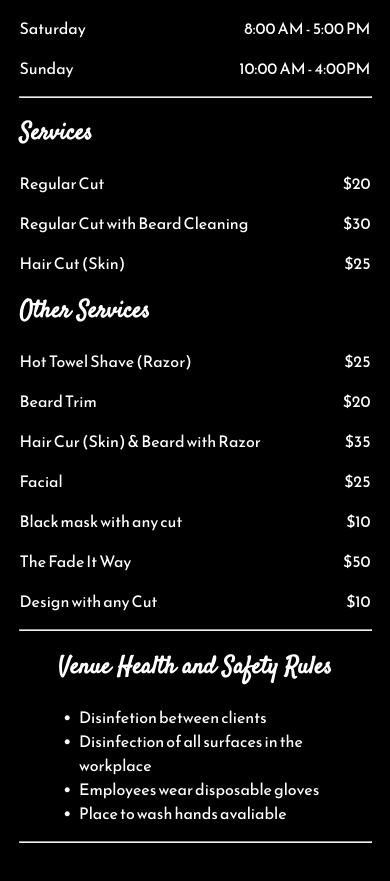
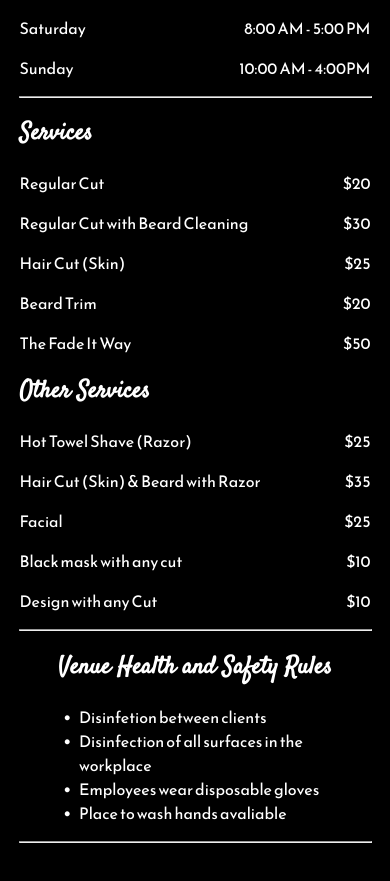
Before and after one commit to JesusFernandoRios/Fadeit-barbershop, a React (Create React App) app: page / in a window 390 px wide. Shown: the part 907-1788 px from the top of the page. Built offline with nearby package versions, Linux system fonts and the light colour scheme.

Commit message:
updated pricing component styling by setting sub components as rows

```diff
--- a/src/Components/Pricing.jsx
+++ b/src/Components/Pricing.jsx
@@ -13,6 +13,10 @@ export default function Pricing() {
                 </p>
                 <p>Hair Cut (Skin) <span className='prices'>$25</span>
                 </p>
+                <p>Beard Trim <span className='prices'>$20</span>
+                </p>
+                <p>The Fade It Way <span className='prices'>$50</span>
+                </p>
 
             </div>
 
@@ -21,15 +25,11 @@ export default function Pricing() {
 
                 <p>Hot Towel Shave (Razor) <span className='prices'>$25</span>
                 </p>
-                <p>Beard Trim <span className='prices'>$20</span>
-                </p>
-                <p>Hair Cur (Skin) & Beard with Razor <span className='prices'>$35</span>
+                <p>Hair Cut (Skin) & Beard with Razor <span className='prices'>$35</span>
                 </p>
                 <p>Facial <span className='prices'>$25</span>
                 </p>
                 <p>Black mask with any cut <span className='prices'>$10</span>
-                </p>
-                <p>The Fade It Way <span className='prices'>$50</span>
                 </p>
                 <p>Design with any Cut <span className='prices'>$10</span>
                 </p>
--- a/src/Components/Style/pricing.css
+++ b/src/Components/Style/pricing.css
@@ -1,7 +1,9 @@
 .pricing {
-
-    padding-left: 10%;
-    padding-right: 10%;
+    display: flex;
+    justify-content: space-between;
+    margin: 0;
+    margin-left: 10%;
+    margin-right: 10%;
 }
 
 .pricing h2 {
@@ -15,10 +17,25 @@
     float: right;
 }
 
+.services {
+    width: 40%;
+}
+
+.other_services {
+    width: 40%;
+}
+
 
 @media only screen and (max-width: 480px) {
     .pricing {
+        display: block;
         padding-left: 5%;
         padding-right: 5%;
+        margin: 0;
     }
+    .services , .other_services {
+        width: 100% !important;
+    }
+
+
 }
```
